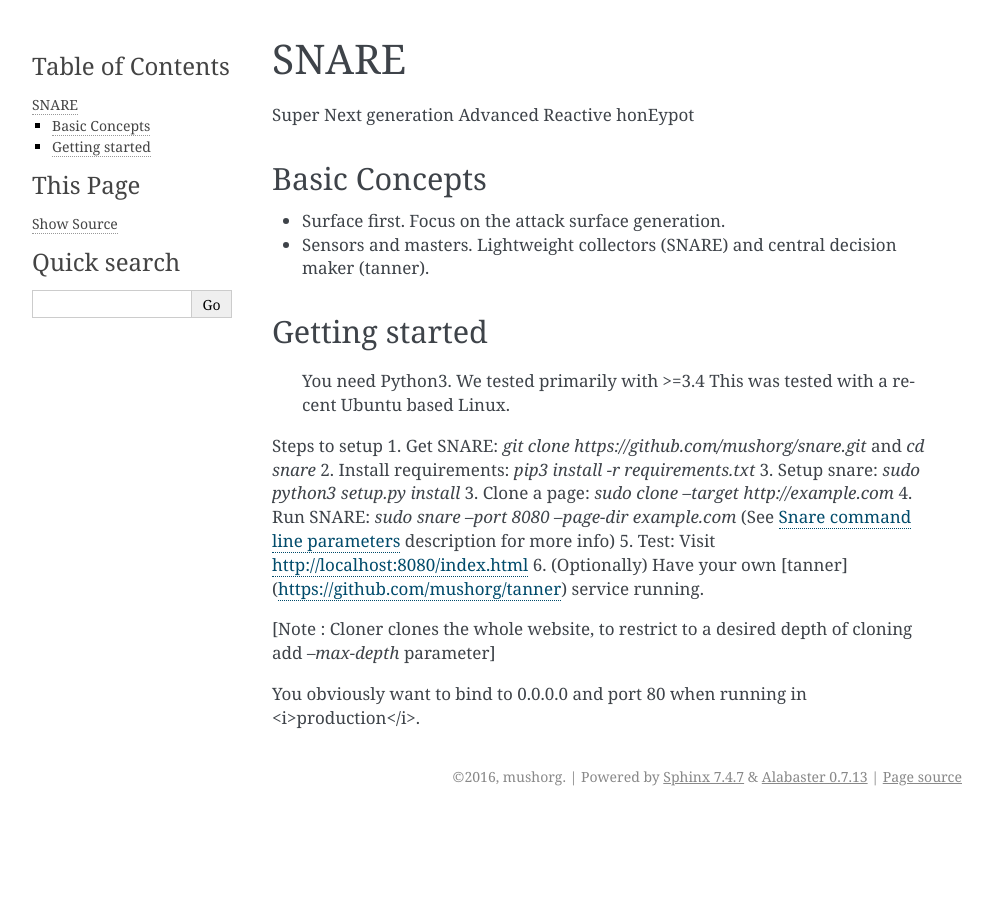
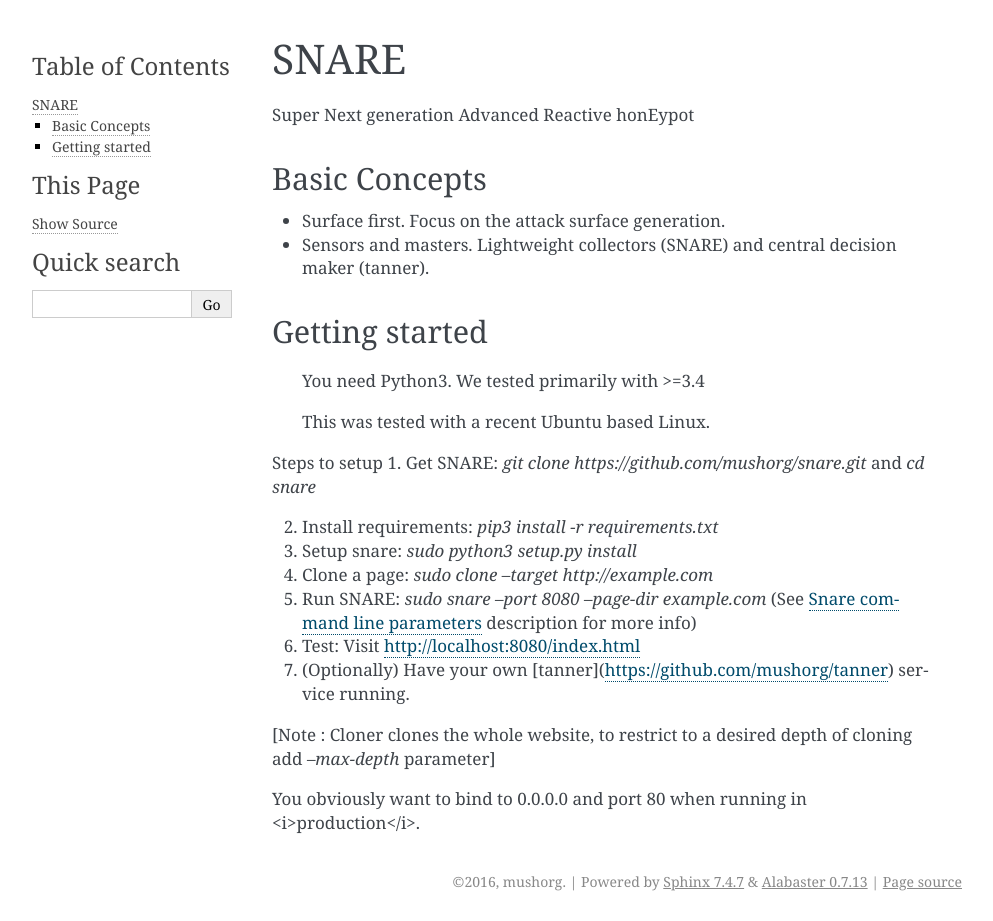
Before and after one commit to mushorg/snare, a Sphinx documentation site: the page built from docs/source/quick-start.rst, in a window 1280 px wide. Shown: the whole page, without its empty margins (148-1141 px from the left). Built offline with Sphinx 7.4.7, drawn with Linux system fonts in a browser that asks for light colours; before the commit the page ends 900 px from its top, so only the background shows below that.

Commit message:
Update quick-start.rst

```diff
--- a/docs/source/quick-start.rst
+++ b/docs/source/quick-start.rst
@@ -14,16 +14,23 @@
 """""""""""""""
 
  You need Python3. We tested primarily with >=3.4
+
  This was tested with a recent Ubuntu based Linux.
 
 Steps to setup
 1. Get SNARE: `git clone https://github.com/mushorg/snare.git` and `cd snare`
+
 2. Install requirements: `pip3 install -r requirements.txt`
+
 3. Setup snare: `sudo python3 setup.py install`
-3. Clone a page: `sudo clone --target http://example.com`
-4. Run SNARE: `sudo snare --port 8080 --page-dir example.com` (See :doc:`parameters` description for more info)
-5. Test: Visit http://localhost:8080/index.html
-6. (Optionally) Have your own [tanner](https://github.com/mushorg/tanner) service running.
+
+4. Clone a page: `sudo clone --target http://example.com`
+
+5. Run SNARE: `sudo snare --port 8080 --page-dir example.com` (See :doc:`parameters` description for more info)
+
+6. Test: Visit http://localhost:8080/index.html
+
+7. (Optionally) Have your own [tanner](https://github.com/mushorg/tanner) service running.
 
 [Note : Cloner clones the whole website, to restrict to a desired depth of cloning add `--max-depth` parameter]
 
```
